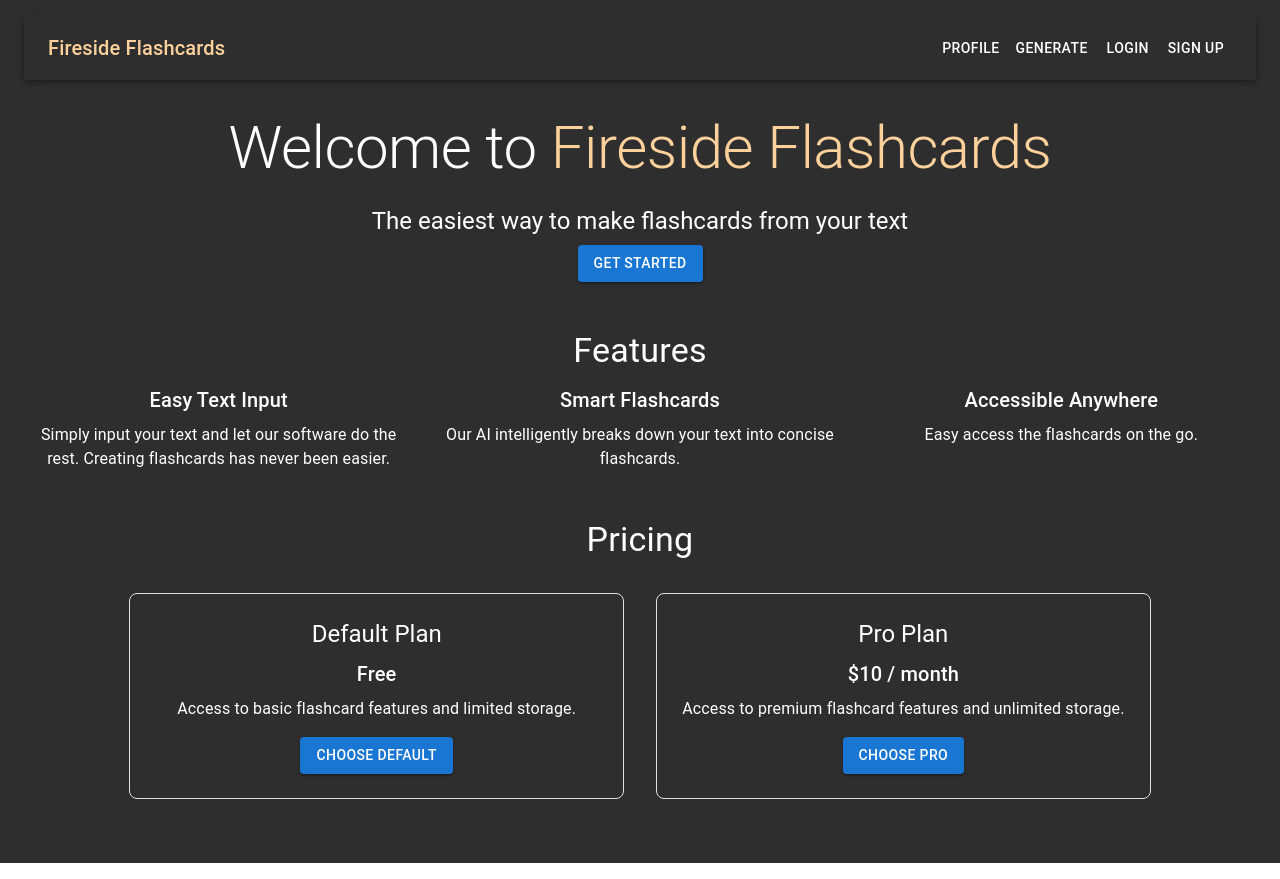
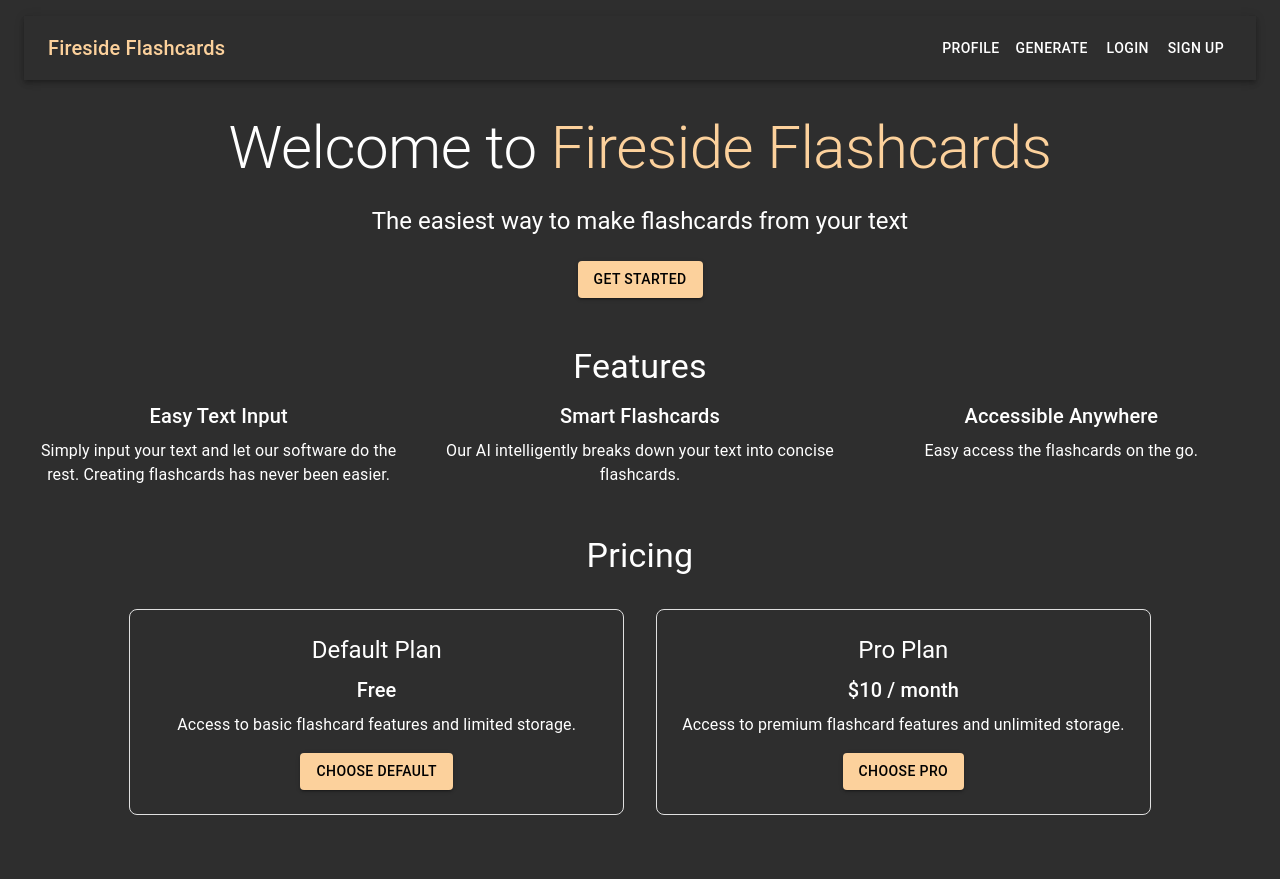
Before and after one commit to aashishdhanani/fireside-flashcards, a Next.js app: page / in a window 1280 px wide. Built offline with nearby package versions, Linux system fonts and the light colour scheme; no server answers.

Commit message:
updated button colors

```diff
--- a/app/generate/page.js
+++ b/app/generate/page.js
@@ -138,6 +138,7 @@ export default function Generate() {
                         color="primary"
                         onClick={handleSubmit}
                         fullWidth
+                        sx={{backgroundColor: '#FCD19C', color: '#000', '&:hover': {backgroundColor: '#e0a44d',},}}
                     >
                         Submit
                     </Button>
--- a/app/page.js
+++ b/app/page.js
@@ -75,7 +75,7 @@ export default function Home() {
           {' '}
           The easiest way to make flashcards from your text
         </Typography>
-        <Button variant="contained" color="primary" sc = {{mt:2}} href="/profile">
+        <Button variant="contained" color="primary" sx = {{mt:2, backgroundColor: '#FCD19C', color: '#000', '&:hover': {backgroundColor: '#e0a44d',},}} href="/profile">
           Get Started
         </Button>
       </Box>
@@ -133,7 +133,7 @@ export default function Home() {
                 {' '}
                 Access to basic flashcard features and limited storage.
               </Typography>
-              <Button variant="contained" color="primary" sx={{ mt: 2 }} href="/profile">
+              <Button variant="contained" color="primary" sx={{ mt: 2, backgroundColor: '#FCD19C', color: '#000', '&:hover': {backgroundColor: '#e0a44d',}, }} href="/profile">
                 Choose Default
               </Button>
             </Box>
@@ -158,7 +158,7 @@ export default function Home() {
                 {' '}
                 Access to premium flashcard features and unlimited storage.
               </Typography>
-              <Button variant="contained" color="primary" sx={{ mt: 2 }} onClick={handleSubmit}>
+              <Button variant="contained" color="primary" sx={{ mt: 2, backgroundColor: '#FCD19C', color: '#000', '&:hover': {backgroundColor: '#e0a44d',}, }} onClick={handleSubmit}>
                 Choose Pro
               </Button>
             </Box>
--- a/app/profile/page.js
+++ b/app/profile/page.js
@@ -317,8 +317,8 @@ export default function Profile() {
                             sx={{
                                 mt: 4,
                                 backgroundColor: '#FCD19C',
-                                color: "black",
-                                ":hover": { backgroundColor: 'rgba(251, 185, 102, 0.7)' }
+                                color: "#000",
+                                ":hover": {backgroundColor: '#e0a44d',}
                             }}
                             onClick={() => alert('Profile updated!')}
                         >
```
